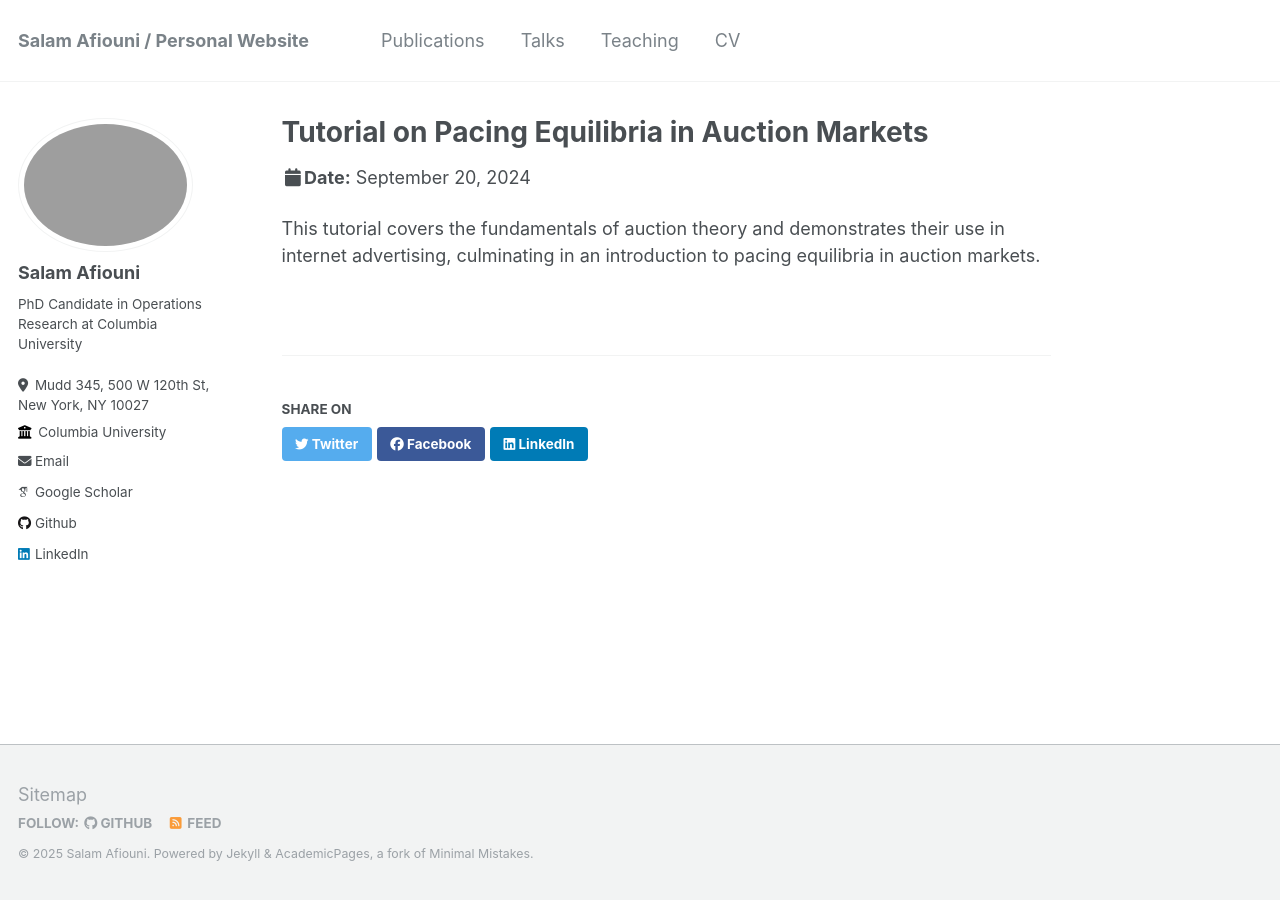
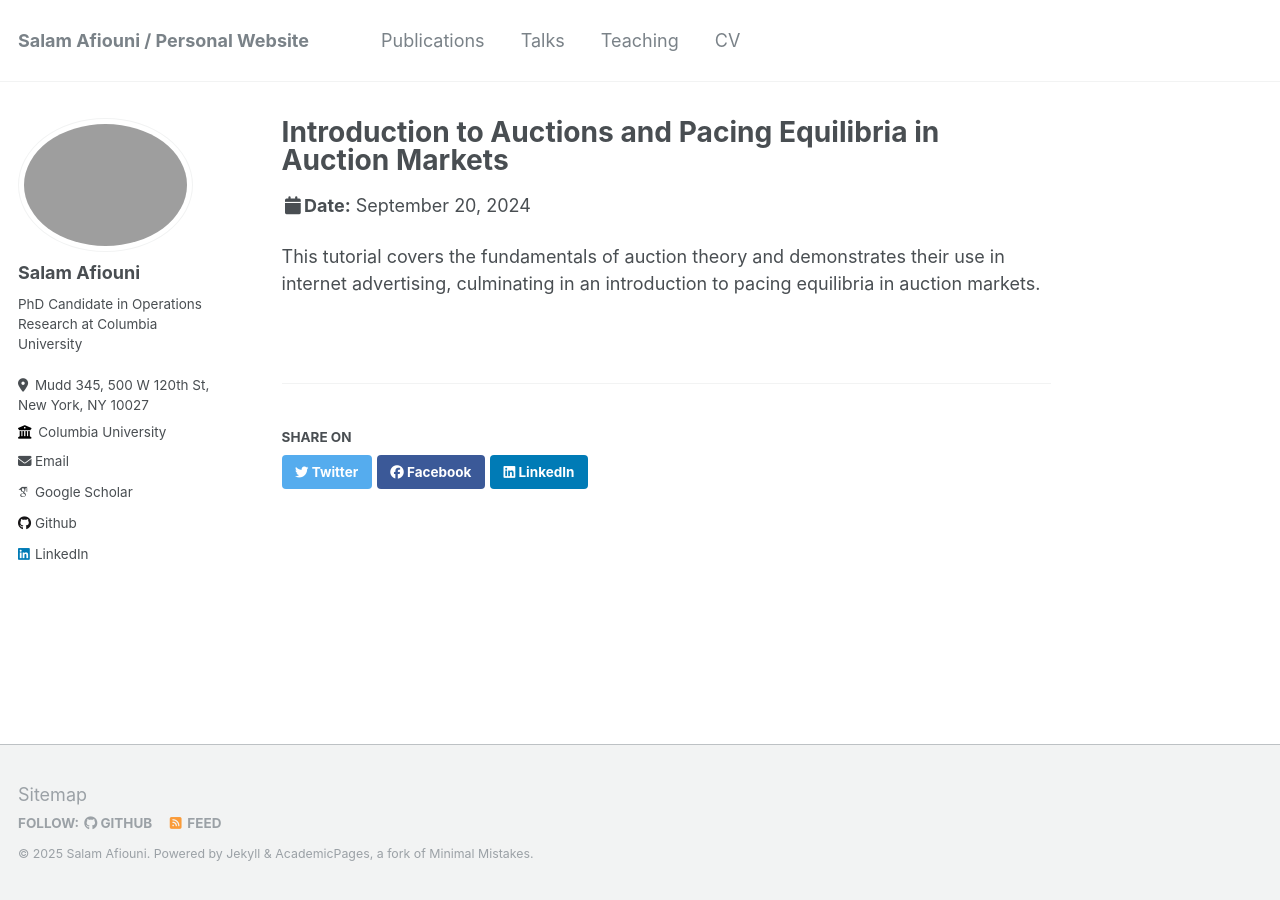
Before and after one commit to sal-af/sal-af.github.io, a Jekyll site: the page built from _talks/2013-03-01-tutorial-1.md, in a window 1280 px wide. Built offline with Jekyll 4.4.1, drawn with Linux system fonts in a browser that asks for light colours; some web fonts are replaced.

Commit message:
update-talks

```diff
--- a/_talks/2013-03-01-tutorial-1.md
+++ b/_talks/2013-03-01-tutorial-1.md
@@ -1,6 +1,5 @@
 ---
-title: "Tutorial on Pacing Equilibria in
-Auction Markets"
+title: "Introduction to Auctions and Pacing Equilibria in Auction Markets"
 collection: talks
 type: "PhD Tutorial Series"
 permalink: # URL
```
